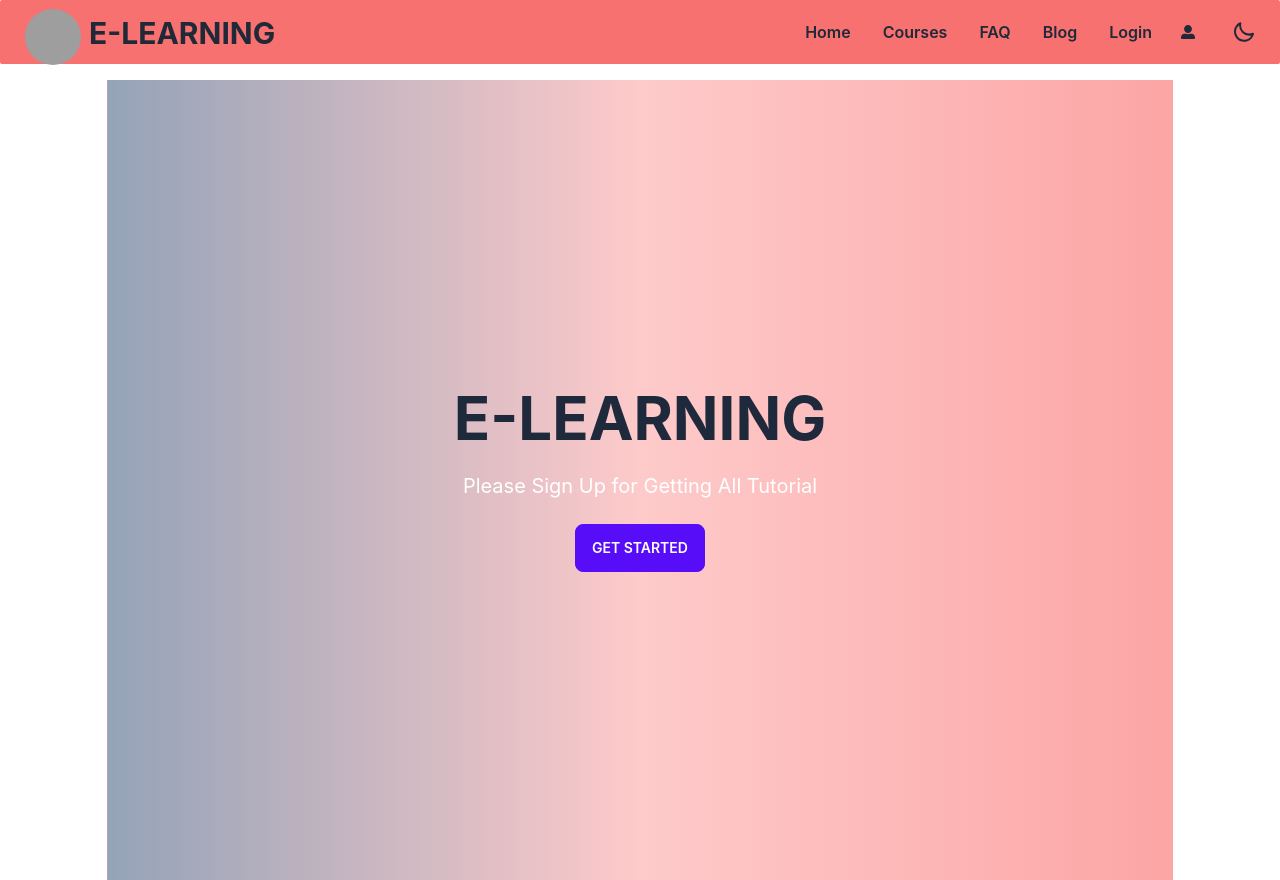
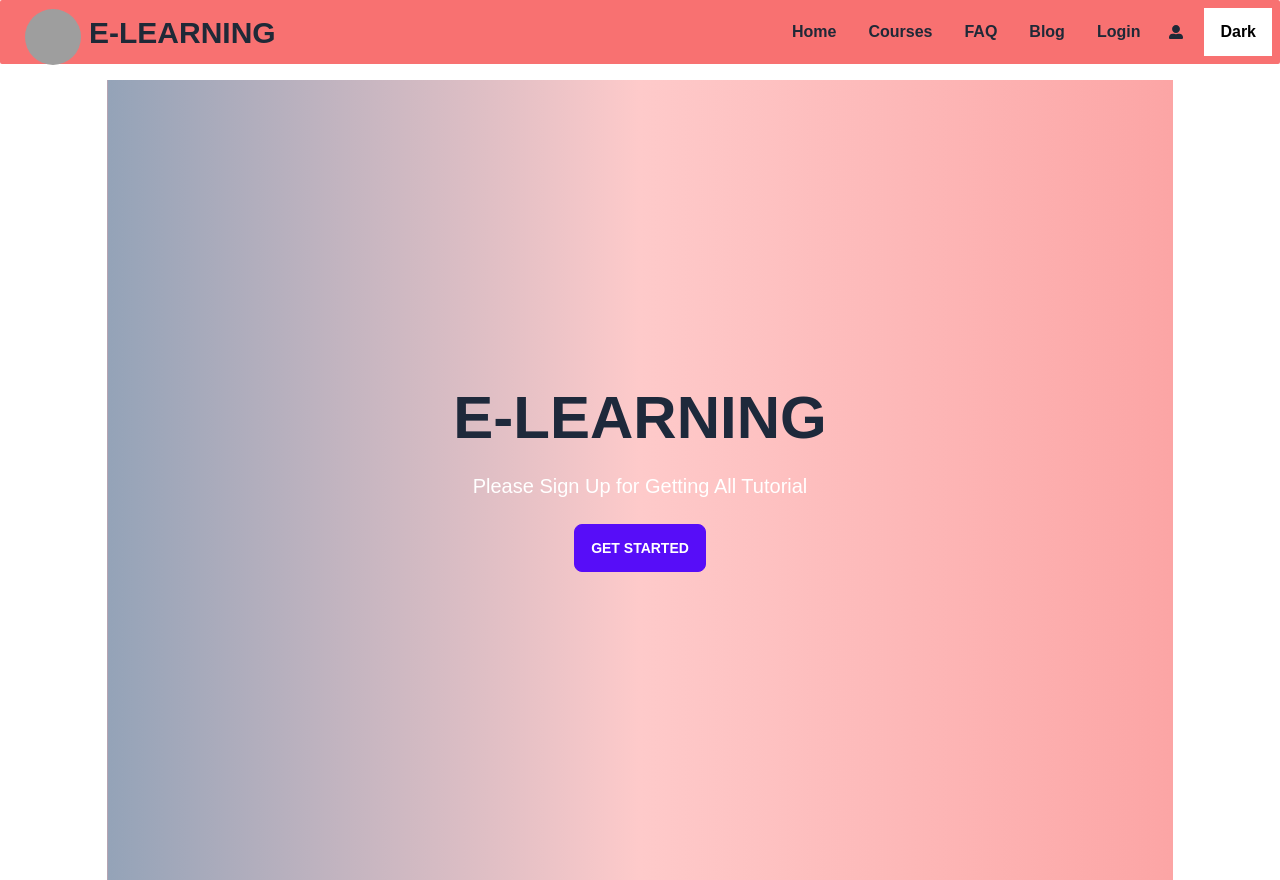
Before and after one commit to Joy5k/E-learning-client, a React (Create React App) app: page / in a window 1280 px wide. Built offline with nearby package versions, Linux system fonts and the light colour scheme; no server answers; grey boxes are pictures that could not be loaded; the HTML template or start-up script is replaced by a standard one.

Commit message:
added toggle button

```diff
--- a/package.json
+++ b/package.json
@@ -14,6 +14,7 @@
     "react-icons": "^4.6.0",
     "react-router-dom": "^6.4.2",
     "react-scripts": "5.0.1",
+    "react-to-pdf": "^0.0.14",
     "web-vitals": "^2.1.4"
   },
   "scripts": {
--- a/src/Routes/PrivateRoute/PrivateRoute.js
+++ b/src/Routes/PrivateRoute/PrivateRoute.js
@@ -0,0 +1,18 @@
+import React, { useContext } from 'react';
+import { Navigate, useLocation } from 'react-router-dom';
+import { AuthContext } from '../../context/AuthProvider/AuthProvider';
+
+const PrivateRoute = ({children}) => {
+    const {user,loading}=useContext(AuthContext)
+        const location = useLocation();
+    // if (loading) {
+    //         return <div>Loading...</div>
+    //     }
+        if (!user) {
+            return <Navigate to="/login" state={{from:location}} replace></Navigate>
+         }
+        return children;
+
+};
+
+export default PrivateRoute;
--- a/src/Routes/Routes/Routes.js
+++ b/src/Routes/Routes/Routes.js
@@ -8,6 +8,7 @@ import FAQ from "../../pages/FAQ/FAQ";
 import Home from "../../pages/Home/Home";
 import Login from "../../pages/LoginOrRegister/Login/Login";
 import SignUp from "../../pages/LoginOrRegister/SignUp/SignUp";
+import PrivateRoute from "../PrivateRoute/PrivateRoute";
 
 
 export const routes = createBrowserRouter([
@@ -38,7 +39,7 @@ export const routes = createBrowserRouter([
             },
             {
                 path: '/courses',
-                element: <Courses></Courses>,
+                element:<Courses></Courses>,
                 loader: () => fetch('https://server-site-joy5k.vercel.app/courses')
             },
             {
--- /dev/null
+++ b/src/pages/Courses/CourseDetails/CourseDetails.css
@@ -0,0 +1,11 @@
+.App {
+    font-family: sans-serif;
+    text-align: center;
+  }
+  .control-pdf{
+    text-align: center;
+    display: flex;
+    justify-content: center;
+    align-items: center;
+
+  }
--- a/src/pages/Courses/coursesCart/CoursesCart.js
+++ b/src/pages/Courses/coursesCart/CoursesCart.js
@@ -9,9 +9,9 @@ const CoursesCart = ({ course }) => {
     return (
            <div className=" card card-compact  mb-4 w-10/12 bg-base-100 shadow-xl">
         <figure><img className='h-48 w-full' src={img} alt="Shoes" /></figure>
-        <div className="card-body">
+        <div className="card-body text-left">
           <h2 className="card-title text-center ">{title}</h2>
-                <p>Price:{ price} $</p>
+                <p className='font-bold'>Price:{ price} $</p>
           <div className="card-actions justify-center">
             <Link to={`/courses/${id}`} className="w-full btn btn-accent">Get Premium  Access</Link>
           </div>
--- a/src/pages/Home/Home.js
+++ b/src/pages/Home/Home.js
@@ -1,17 +1,21 @@
 import React from 'react';
 import { Link } from 'react-router-dom';
+import Courses from '../Courses/Courses';
+import CoursesCart from '../Courses/coursesCart/CoursesCart';
 
 const Home = () => {
     return (
-        <div className="hero min-h-screen bg-gradient-to-r from-slate-400 to-red-300 to-gray-400bg-gradient-to-r from-gray-400 via-red-200 to-blue-200 w-10/12 mx-auto	 ">
+      <div>
+         <div className="hero min-h-screen bg-gradient-to-r from-slate-400 to-red-300 to-gray-400bg-gradient-to-r from-gray-400 via-red-200 to-blue-200 w-10/12 mx-auto	 ">
         <div className="hero-content text-center">
                 <div className="max-w-md">
                     <h1 className='text-6xl text-slate-800 font-bold'>E-LEARNING</h1>
             <p className="py-6 text-xl text-white">Please Sign Up for Getting All Tutorial</p>
-            <Link to='/login' className="btn btn-primary">Get Started</Link>
+            <Link to='/courses' className="btn btn-primary">Get Started</Link>
           </div>
         </div>
-      </div>
+        </div>
+       </div>
     );
 };
 
--- a/src/pages/LoginOrRegister/Login/Login.js
+++ b/src/pages/LoginOrRegister/Login/Login.js
@@ -1,6 +1,6 @@
 import React, { useState } from 'react';
 import { useContext } from 'react';
-import { Link } from 'react-router-dom';
+import { Link, Navigate, useLocation } from 'react-router-dom';
 import { AuthContext } from '../../../context/AuthProvider/AuthProvider';
 import {FaGoogle,FaGithub } from 'react-icons/fa';
 import { GithubAuthProvider, GoogleAuthProvider } from 'firebase/auth';
@@ -11,17 +11,25 @@ const Login = () => {
     const { setUser,LogInUser, SignInWithGoogle, SignInWithGithub } = useContext(AuthContext);
     // const [user,setUser]=useState(null)
   const [error, setError] = useState('');
+  const location = useLocation();
+  const from = location.state?.from?.pathname || '/';
     const handleLogIn = event => {
         event.preventDefault();
         const form = event.target;
-        const email = form.email.value;
+      const email = form.email.value;
         const password = form.password.value;
         LogInUser(email, password)
             .then(result => {
                 const user = result.user;
                 console.log('login', user)
                 form.reset();
-                setUser(user)
+              setUser(user)
+              if (user.uid) {
+                Navigate(from,{replace:true})
+              }
+              else {
+                alert('Please verify your email account')
+              }
             })
             .catch(error => {
                 console.log(error);
--- a/src/pages/shared/Header/Header.js
+++ b/src/pages/shared/Header/Header.js
@@ -6,7 +6,12 @@ import { AuthContext } from '../../../context/AuthProvider/AuthProvider';
 import './Header.css'
 
 const Header = () => {
-  const { user,logOut } = useContext(AuthContext);
+  const { user, logOut } = useContext(AuthContext);
+  const [theme, setTheme] = useState(false)
+  const handleTheme = () => {
+      setTheme(!theme);
+      console.log(theme);
+ }
   if (user !== null) {
   console.log('get user info')
   }
@@ -36,7 +41,8 @@ const Header = () => {
         <div className="flex-none">
           <ul className="menu menu-horizontal p-0">
             <li  className='font-semibold'><Link to='/'>Home</Link></li>
-            <li  className='font-semibold' tabIndex={0}>
+
+            <li className='font-semibold' tabIndex={0}>
               <Link to='/courses'>
                 Courses
               </Link>
@@ -69,15 +75,8 @@ const Header = () => {
               </div>
 
             </label>
-            <li>
-              <label className="swap swap-rotate">
-
-  <input type="checkbox" />
-
-  <svg className="swap-on fill-current w-6 h-6" xmlns="http://www.w3.org/2000/svg" viewBox="0 0 24 24"><button>light</button><path d="M5.64,17l-.71.71a1,1,0,0,0,0,1.41,1,1,0,0,0,1.41,0l.71-.71A1,1,0,0,0,5.64,17ZM5,12a1,1,0,0,0-1-1H3a1,1,0,0,0,0,2H4A1,1,0,0,0,5,12Zm7-7a1,1,0,0,0,1-1V3a1,1,0,0,0-2,0V4A1,1,0,0,0,12,5ZM5.64,7.05a1,1,0,0,0,.7.29,1,1,0,0,0,.71-.29,1,1,0,0,0,0-1.41l-.71-.71A1,1,0,0,0,4.93,6.34Zm12,.29a1,1,0,0,0,.7-.29l.71-.71a1,1,0,1,0-1.41-1.41L17,5.64a1,1,0,0,0,0,1.41A1,1,0,0,0,17.66,7.34ZM21,11H20a1,1,0,0,0,0,2h1a1,1,0,0,0,0-2Zm-9,8a1,1,0,0,0-1,1v1a1,1,0,0,0,2,0V20A1,1,0,0,0,12,19ZM18.36,17A1,1,0,0,0,17,18.36l.71.71a1,1,0,0,0,1.41,0,1,1,0,0,0,0-1.41ZM12,6.5A5.5,5.5,0,1,0,17.5,12,5.51,5.51,0,0,0,12,6.5Zm0,9A3.5,3.5,0,1,1,15.5,12,3.5,3.5,0,0,1,12,15.5Z"/></svg>
-
-  <svg className="swap-off fill-current w-6 h-6" xmlns="http://www.w3.org/2000/svg" viewBox="0 0 24 24"><path d="M21.64,13a1,1,0,0,0-1.05-.14,8.05,8.05,0,0,1-3.37.73A8.15,8.15,0,0,1,9.08,5.49a8.59,8.59,0,0,1,.25-2A1,1,0,0,0,8,2.36,10.14,10.14,0,1,0,22,14.05,1,1,0,0,0,21.64,13Zm-9.5,6.69A8.14,8.14,0,0,1,7.08,5.22v.27A10.15,10.15,0,0,0,17.22,15.63a9.79,9.79,0,0,0,2.1-.22A8.11,8.11,0,0,1,12.14,19.73Z"/></svg>
-     </label>
+            <li onClick={handleTheme}>
+            {theme ?<button className='bg-black text-white font-semibold'>Light</button > : <button className='bg-white text-black font-semibold'>Dark</button> }
               </li>
           </ul>
         </div>
```
Also changed, not shown: src/pages/Courses/CourseDetails/CourseDetails.js (+29 -8 lines), 1 other file (tests, documents, lock files or other folders).
